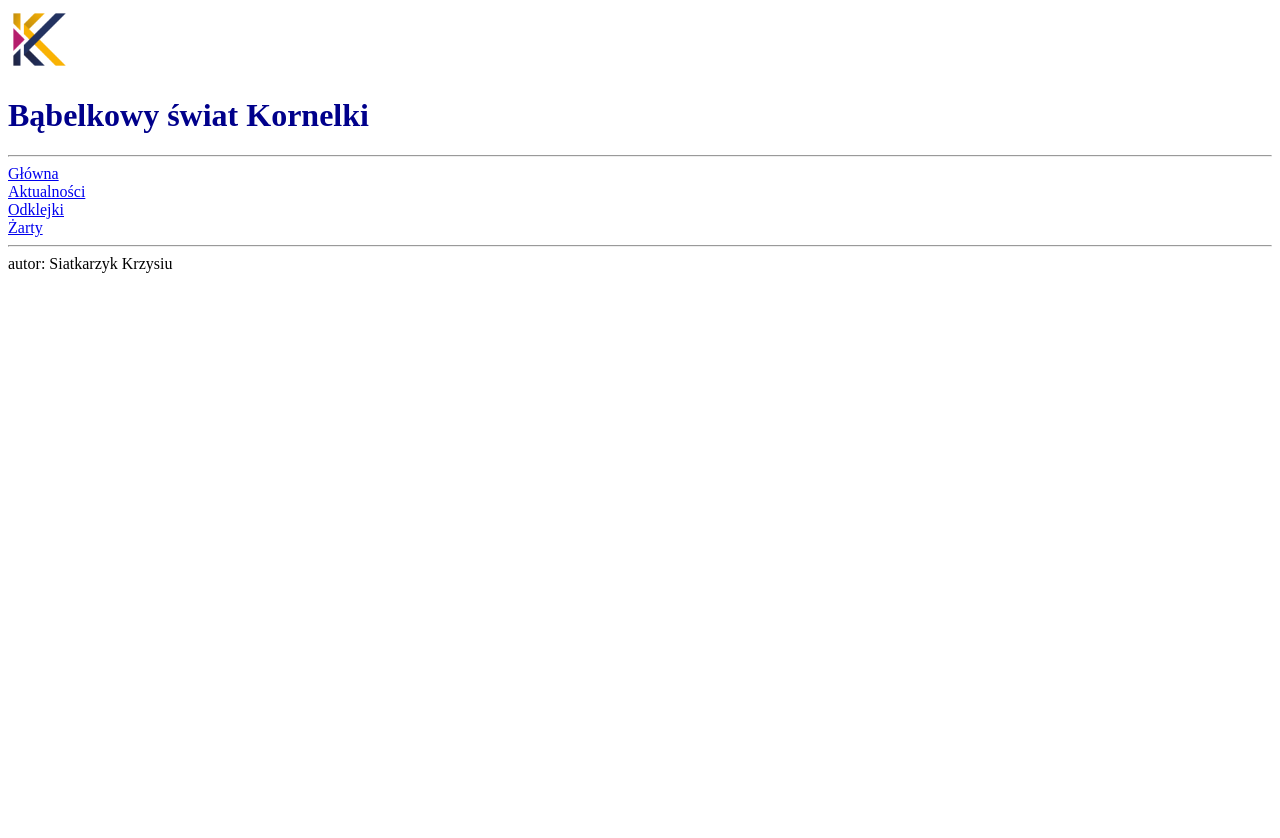
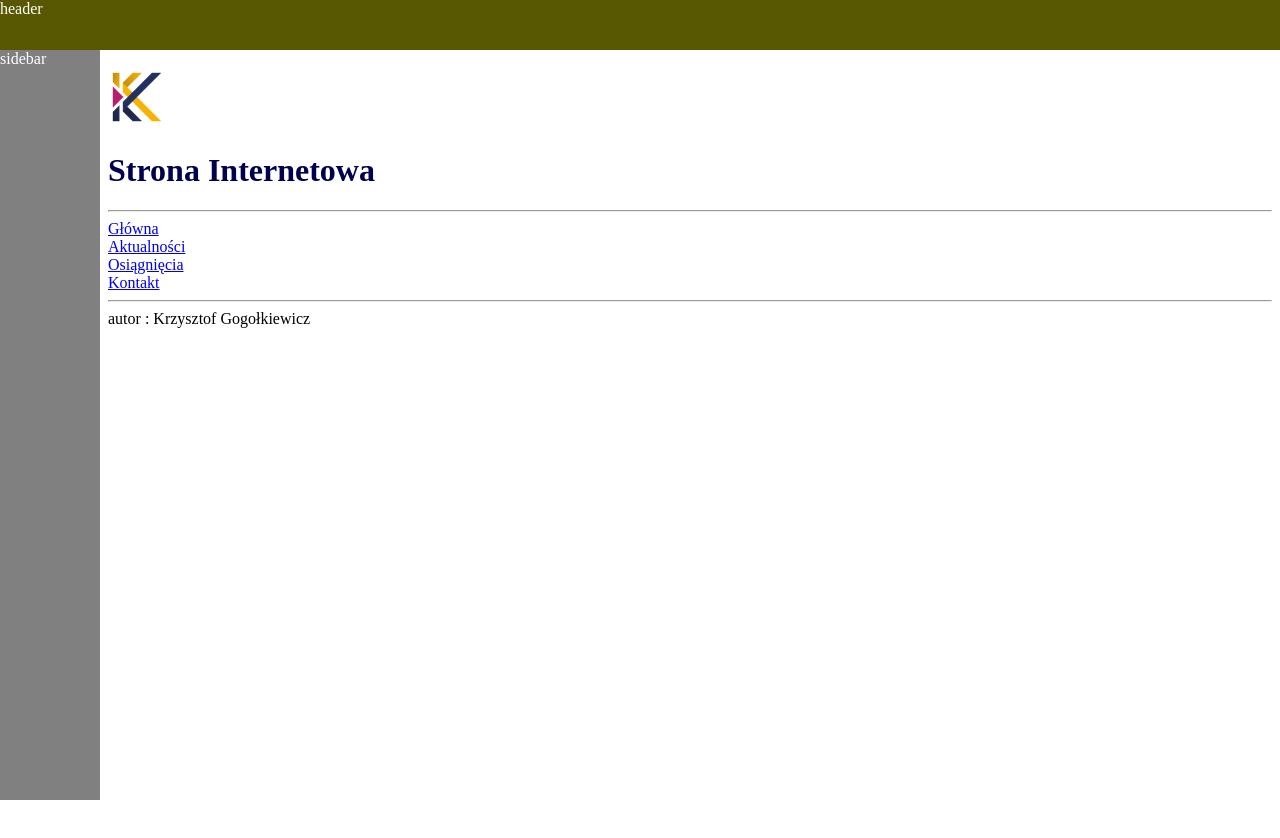
Before and after one commit to MaJST3R/Babelkowyswiatkornelki.github.io, a plain HTML site: page index.html in a window 1280 px wide. Shown: the top 838 px of the page. Before the commit the page ends 800 px from the top, so only its background shows below. Drawn offline with Linux system fonts and the light colour scheme.

Commit message:
Add files via upload

```diff
--- a/css/styles.css
+++ b/css/styles.css
@@ -1,3 +1,6 @@
+
+
 h1 {
-    color: darkblue;
+    color:rgb(0, 0, 78)
+
 }
--- a/index.html
+++ b/index.html
@@ -1,22 +1,83 @@
 <!DOCTYPE html>
-<html lang="en">
+<html lang="pl">
+
+
+
 <head>
     <meta charset="UTF-8">
     <meta name="viewport" content="width=device-width, initial-scale=1.0">
-    <title>Strona Krzysztofa</title>
+    <title>Strona Siatkarzyka</title>
     <link rel="stylesheet" href="css/styles.css" />
 </head>
-<body>
-    <img src="img/kornelia.png" width="5%">
-    <header><h1>Bąbelkowy świat Kornelki</h1></header>
+
+
+
+
+
+
+<body style="
+    height: 3000px;
+    padding-top: 60px;
+    padding-left: 100px;
+">
+
+
+    <img src="img/kglogo.png" width="5%">
+    <header><h1>Strona Internetowa</h1></header>
     <hr>
+    <nav>
         <a href="index.html">Główna</a>
-        <br><a href="index1.html">Aktualności</a></body>
-        <br><a href="index.html">Odklejki</a>
-        <br><a href="index.html">Żarty</a>
+        <br><a href="aktualności.html">Aktualności</a></body>
+        <br><a href="osiagniecia.html">Osiągnięcia</a>
+        <br><a href="kontakt.html">Kontakt</a>
+    </nav>
+
+<div style="
+    background-color: rgb(88, 88, 3);
+    color: white;
+    position: fixed;
+    left: 0;
+    bottom: 0;
+    top: 0;
+    right: 0;
+    height: 50px;
+
+
+
+
+">header</div>
+
+
+
+
+<div style="
+    background-color: grey;
+    color: white;
+    position: fixed;
+    left: 0;
+    bottom: 0;
+    top: 50px;
+    width: 100px;
+">
+    sidebar
+</div>
+
+
+
+
+</body>
+
+
+
+
+
 <footer>
     <hr>
-    autor: Siatkarzyk Krzysiu
+    autor :  Krzysztof Gogołkiewicz
 </footer>
-</body>
+
+
+
+
+
 </html>
```
Also changed, not shown: aktualności.html (added, +16 -0 lines), kontakt.html (added, +17 -0 lines), osiagniecia.html (added, +17 -0 lines), img/kglogo.png (added).
